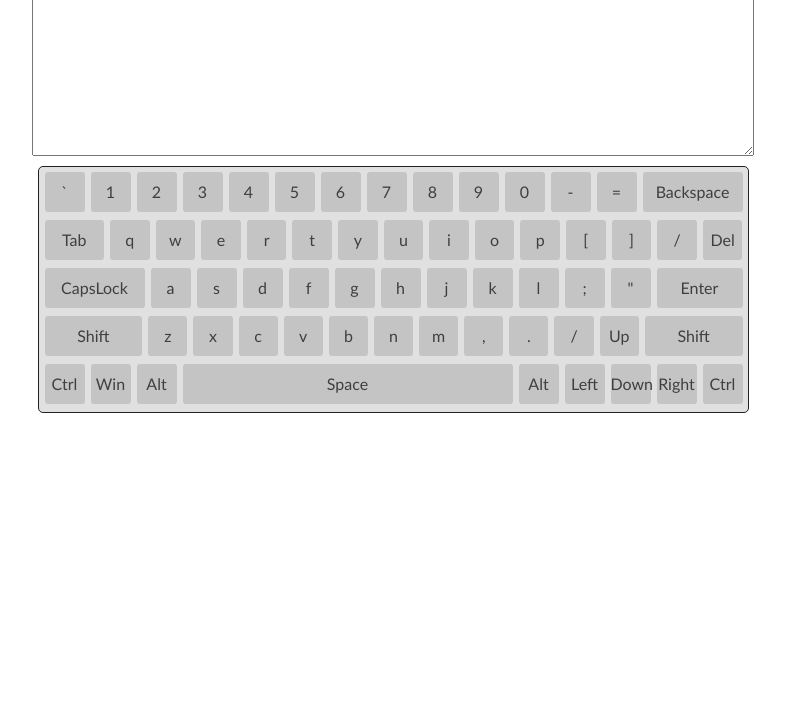
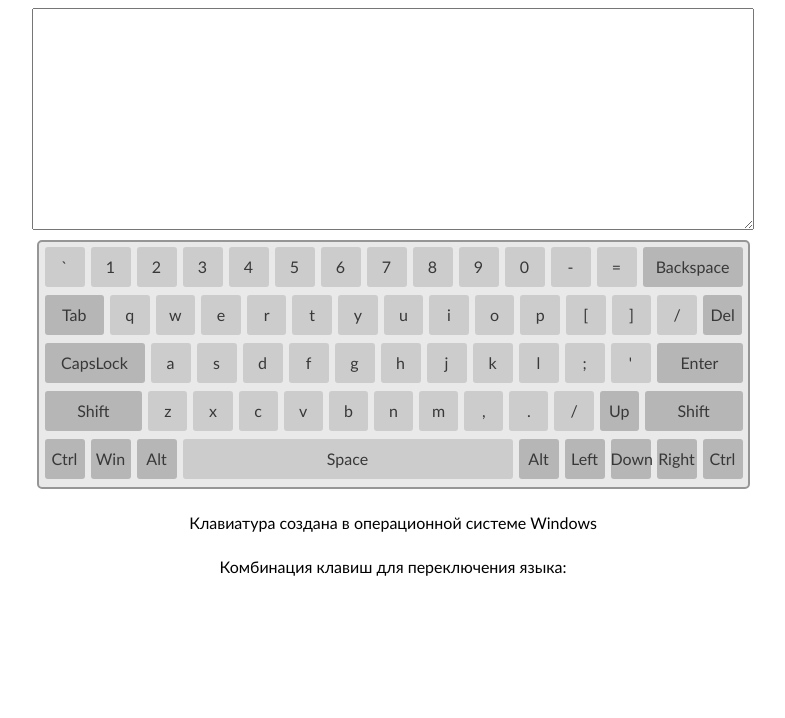
Before and after one commit to katursky/virtual-keyboard, a plain HTML site: page index.html in a window 1280 px wide. Shown: the part 82-800 px from the top of the page, without its empty margins (247-1032 px from the left). Drawn offline with Linux system fonts and the light colour scheme.

Commit message:
feat: add animation for key, and fix some feature

```diff
--- a/script/index.js
+++ b/script/index.js
@@ -1,9 +1,11 @@
 const rowKeyOne = ["`", "1", "2", "3", "4", "5", "6", "7", "8", "9", "0", "-", "=", "Backspace"];
 const rowKeyTwo = ["Tab", "q", "w", "e", "r", "t", "y", "u", "i", "o", "p", "[", "]", "/", "Del"];
-const rowKeyThree = ["CapsLock", "a", "s", "d", "f", "g", "h", "j", "k", "l", ";", '"', "Enter"];
+const rowKeyThree = ["CapsLock", "a", "s", "d", "f", "g", "h", "j", "k", "l", ";", "'", "Enter"];
 const rowKeyFour = ["Shift", "z", "x", "c", "v", "b", "n", "m", ",", ".", "/", "Up", "Shift"];
 const rowKeyFive = ["Ctrl", "Win", "Alt", "Space", "Alt", "Left", "Down", "Right", "Ctrl"];
 const body = document.querySelector("body");
+
+/* CONTAINER FOR KEYBAORD ADD*/
 
 function addContainer() {
     const container = document.createElement("div");
@@ -12,6 +14,7 @@ function addContainer() {
 
     const title = document.createElement("p");
     title.classList.add("title");
+    title.innerHTML = 'RSS Virtual Keyboard';
     container.append(title);
 
     const form = document.createElement("textarea");
@@ -23,15 +26,17 @@ function addContainer() {
 
     const keyboard = document.createElement("div");
     keyboard.classList.add("keyboard");
-    keyboard.id = "keyboard"
+    keyboard.id = "keyboard";
     container.append(keyboard);
 
     const descript = document.createElement("p");
     descript.classList.add("descript");
+    descript.innerHTML = 'Клавиатура создана в операционной системе Windows';
     container.append(descript);
 
     const lang = document.createElement("p");
     lang.classList.add("lang");
+    lang.innerHTML = 'Комбинация клавиш для переключения языка:';
     container.append(lang);
 
     const rows = ["keyboard-row-1", "keyboard-row-2", "keyboard-row-3", "keyboard-row-4", "keyboard-row-5"]
@@ -46,6 +51,8 @@ function addContainer() {
 
 addContainer();
 
+/* KEYBOARD ADD */
+
 const rowOne = document.querySelector(".keyboard-row-1");
 const rowTwo = document.querySelector(".keyboard-row-2");
 const rowThree = document.querySelector(".keyboard-row-3");
@@ -57,10 +64,8 @@ function addKeyboard() {
         const key = document.createElement("div");
         key.classList.add("key");
         key.id = `key${item}`;
-        const keySym = document.createElement("span");
-        keySym.innerHTML = `${item}`;
-        keySym.dataset.i18 = `${item}`;
-        key.append(keySym);
+        key.innerHTML = `${item}`;
+        key.dataset.i18 = `${item}`;
         rowOne.append(key);
     };
 
@@ -69,10 +74,8 @@ function addKeyboard() {
         const key = document.createElement("div");
         key.classList.add("key");
         key.id = `key${item}`;
-        const keySym = document.createElement("span");
-        keySym.innerHTML = `${item}`;
-        keySym.dataset.i18 = `${item}`;
-        key.append(keySym);
+        key.innerHTML = `${item}`;
+        key.dataset.i18 = `${item}`;
         rowTwo.append(key);
     };
 
@@ -80,10 +83,8 @@ function addKeyboard() {
         const key = document.createElement("div");
         key.classList.add("key");
         key.id = `key${item}`;
-        const keySym = document.createElement("span");
-        keySym.innerHTML = `${item}`;
-        keySym.dataset.i18 = `${item}`;
-        key.append(keySym);
+        key.innerHTML = `${item}`;
+        key.dataset.i18 = `${item}`;
         rowThree.append(key);
     };
 
@@ -91,10 +92,8 @@ function addKeyboard() {
         const key = document.createElement("div");
         key.classList.add("key");
         key.id = `key${item}`;
-        const keySym = document.createElement("span");
-        keySym.innerHTML = `${item}`;
-        keySym.dataset.i18 = `${item}`;
-        key.append(keySym);
+        key.innerHTML = `${item}`;
+        key.dataset.i18 = `${item}`;
         rowFour.append(key);
     };
 
@@ -102,12 +101,23 @@ function addKeyboard() {
         const key = document.createElement("div");
         key.classList.add("key");
         key.id = `key${item}`;
-        const keySym = document.createElement("span");
-        keySym.innerHTML = `${item}`;
-        keySym.dataset.i18 = `${item}`;
-        key.append(keySym);
+        key.innerHTML = `${item}`;
+        key.dataset.i18 = `${item}`;
         rowFive.append(key);
     };
 }
 
 addKeyboard();
+
+
+const allKeys = document.querySelectorAll('.key');
+
+allKeys.forEach((item) => {
+    item.addEventListener('mousedown', () => {
+        item.classList.add('active');
+    })
+
+    item.addEventListener('mouseup', () => {
+        item.classList.remove('active');
+    })
+})
--- a/style/style.css
+++ b/style/style.css
@@ -15,14 +15,23 @@
     color: #444444;
 }
 
+.title, .descript, .lang {
+    margin: 25px auto;
+    text-align: center;
+}
+
+.title {
+    font-size: 35px;
+}
+
 .keyboard {
     width: 704px;
     margin: 0 auto;
     padding: 5px;
     padding-left: 0;
     padding-bottom: 0;
-    background: #e0e0e0;
-    border: 1px solid #222222;
+    background: #e9e9e9;
+    border: 2px solid #969696;
     border-radius: 5px;
 }
 
@@ -34,40 +43,83 @@
     font-weight: 500;
     line-height: 40px;
     text-align: center;
-    color: #3f3f3f;
-    background: #c4c4c4;
+    color: #383838;
+    background: #cccccc;
     border-radius: 3px;
     cursor: pointer;
     transition: 0.3s;
 }
 
+.key.active {
+    background: #20bfd4;
+    border-radius: 50px;
+}
+
+
 .key:hover {
     background-color: #444444;
-    color: #c4c4c4;
+    color: #dfdfdf;
 }
 
 #keyBackspace {
     width: 100px;
+    background: #b6b6b6;
 }
 
 #keyTab {
     width: 60px;
+    background: #b6b6b6;
 }
 
 #keyCapsLock {
     width: 100px;
+    background: #b6b6b6;
 }
 
 #keyShift {
     width: 100px;
+    background: #b6b6b6;
 }
 
 #keyEnter {
     width: 86px;
+    background: #b6b6b6;
 }
 
 #keySpace {
     width: 330px;
+}
+
+#keyCtrl {
+    background: #b6b6b6;
+}
+
+#keyAlt {
+    background: #b6b6b6;
+}
+
+#keyWin {
+    background: #b6b6b6;
+}
+
+#keyUp {
+    background: #b6b6b6;
+}
+
+#keyDown {
+    background: #b6b6b6;
+}
+
+#keyLeft {
+    background: #b6b6b6;
+}
+
+#keyRight {
+    background: #b6b6b6;
+}
+
+#keyDel {
+    background: #b6b6b6;
 }
 
 #keyboard-row {
```
